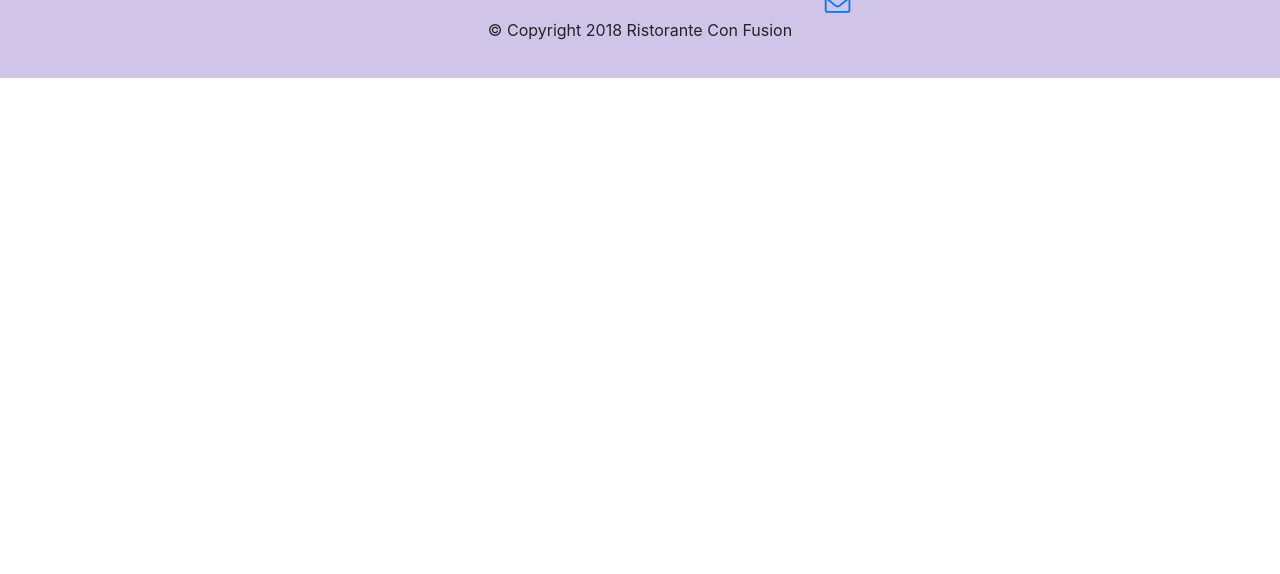
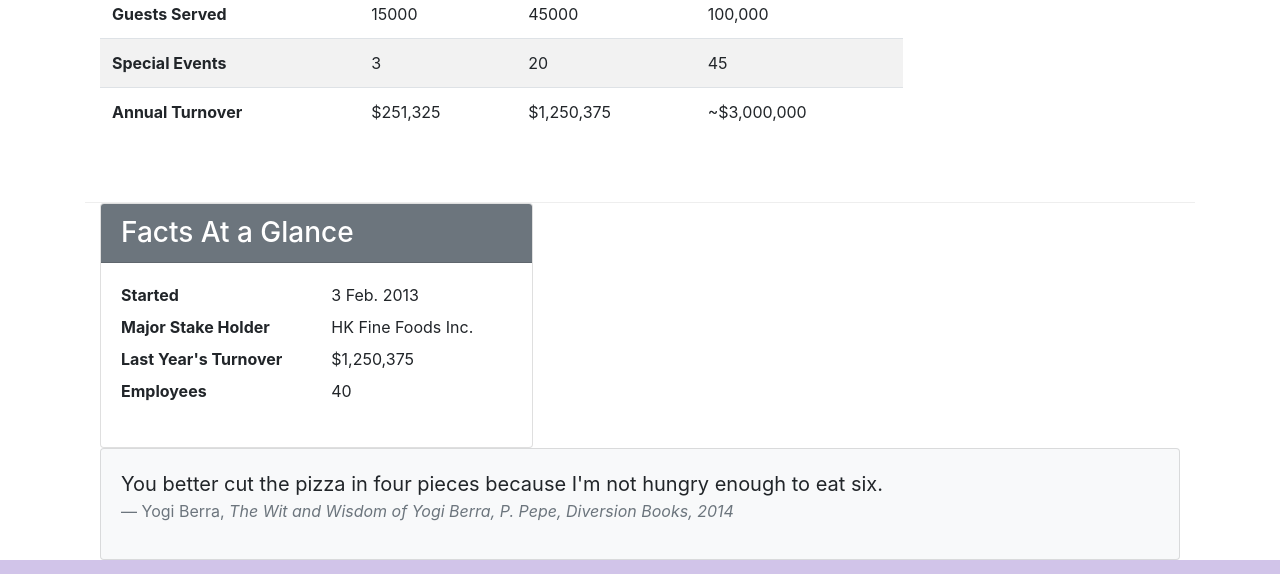
Before and after one commit to TejaHara/coursera-fsd, a website: page aboutus.html in a window 1280 px wide. Shown: the part 1278-1852 px from the top of the page. Before the commit the page ends 1356 px from the top, so only its background shows below. Drawn offline with nearby package versions, Linux system fonts and the light colour scheme.

Commit message:
tables and cards

```diff
--- a/aboutus.html
+++ b/aboutus.html
@@ -73,6 +73,83 @@
             </div>
         </div>
 
+        <div class="row row-content">
+            <div class="col-12 col-sm-9">
+                <h2>Facts &amp; Figures</h2>
+                <div class="table-responsive">
+                    <table class="table table-striped">
+                        <thead class="thead-dark">
+                            <tr>
+                                <th>&nbsp;</th>
+                                <th>2013</th>
+                                <th>2014</th>
+                                <th>2015</th>
+                            </tr>
+                        </thead>
+                        <tbody>
+                            <tr>
+                                <th>Employees</th>
+                                <td>15</td>
+                                <td>30</td>
+                                <td>40</td>
+                            </tr>
+                            <tr>
+                                <th>Guests Served</th>
+                                <td>15000</td>
+                                <td>45000</td>
+                                <td>100,000</td>
+                            </tr>
+                            <tr>
+                                <th>Special Events</th>
+                                <td>3</td>
+                                <td>20</td>
+                                <td>45</td>
+                            </tr>
+                            <tr>
+                                <th>Annual Turnover</th>
+                                <td>$251,325</td>
+                                <td>$1,250,375</td>
+                                <td>~$3,000,000</td>
+                            </tr>
+                        </tbody>
+                    </table>
+                </div>
+            </div>
+             <div class="col-12 col-sm-3">
+            </div>
+       </div>
+
+       <div class="col-12 col-sm-5">
+        <div class="card">
+            <h3 class="card-header bg-secondary text-white">Facts At a Glance</h3>
+            <div class="card-body">
+                <dl class="row">
+                    <dt class="col-6">Started</dt>
+                    <dd class="col-6">3 Feb. 2013</dd>
+                    <dt class="col-6">Major Stake Holder</dt>
+                    <dd class="col-6">HK Fine Foods Inc.</dd>
+                    <dt class="col-6">Last Year's Turnover</dt>
+                    <dd class="col-6">$1,250,375</dd>
+                    <dt class="col-6">Employees</dt>
+                    <dd class="col-6">40</dd>
+                </dl>
+            </div>
+        </div>
+    </div>
+
+    <div class="col-12">
+        <div class="card card-body bg-light">
+            <blockquote class="blockquote">
+                <p class="mb-0">You better cut the pizza in four pieces because
+                    I'm not hungry enough to eat six.</p>
+                <footer class="blockquote-footer">Yogi Berra,
+                    <cite title="Source Title">The Wit and Wisdom of Yogi Berra,
+                    P. Pepe, Diversion Books, 2014</cite>
+                </footer>
+            </blockquote>
+        </div>
+    </div>
+
 
 
     </div>
@@ -109,7 +186,7 @@
                         <a class="btn btn-social-icon btn-google" href="http://youtube.com/"><i class="fa fa-youtube fa-lg"></i></a>
                         <a class="btn btn-social-icon" href="mailto:"><i class="fa fa-envelope-o fa-lg"></i></a>
                     </div>
-                </div>>
+                </div>
            </div>
            <div class="row justify-content-center">
                 <div class="col-auto">
```
Also changed, not shown: contactus.html (+1 -1 lines).
